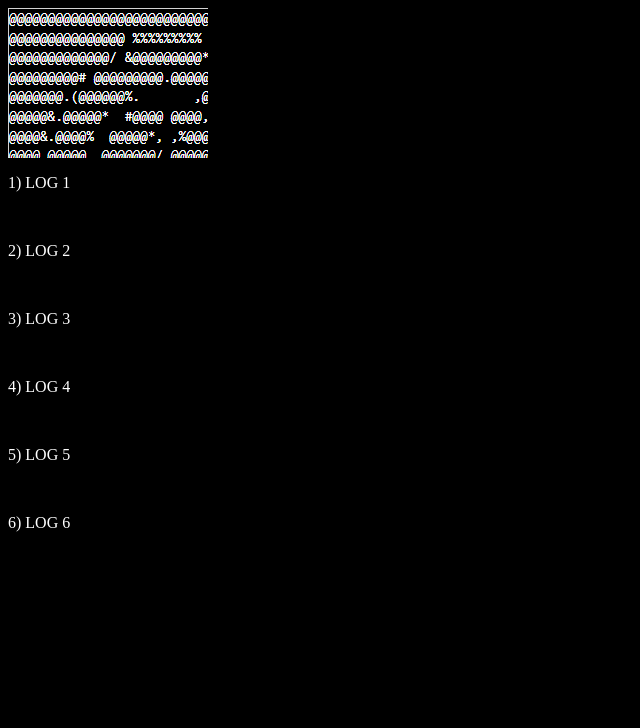
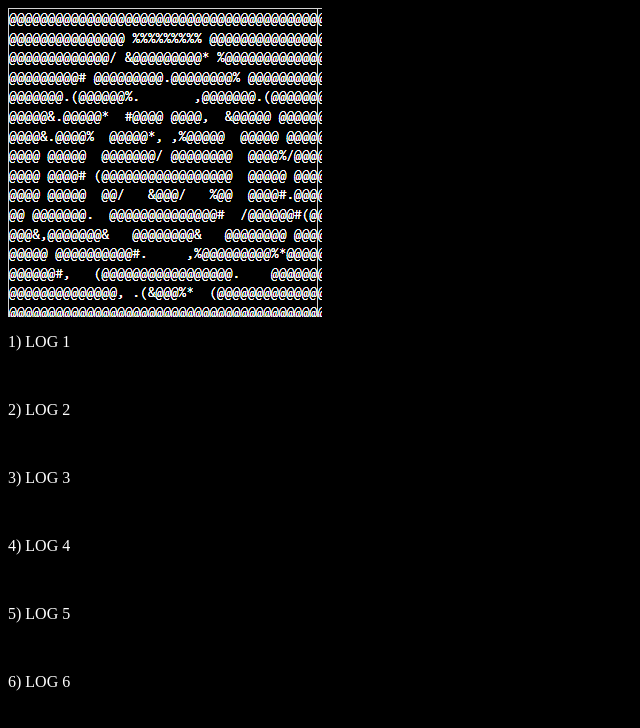
Before and after one commit to scpfoundation0/Database, a plain HTML site: page rootsurobots.html in a window 1280 px wide. Shown: the whole page, without its empty margins (0-640 px from the left). Drawn offline with Linux system fonts and the light colour scheme.

Commit message:
Perfect.
new Update.

```diff
--- a/rootsurobots.html
+++ b/rootsurobots.html
@@ -3,8 +3,8 @@
     <style>
       div {
   background-image: url("scp.png");
-  height: 150px;
-  width: 200px;
+  height: 309px;
+  width: 314px;
           }
       body {
         color: white;
```
